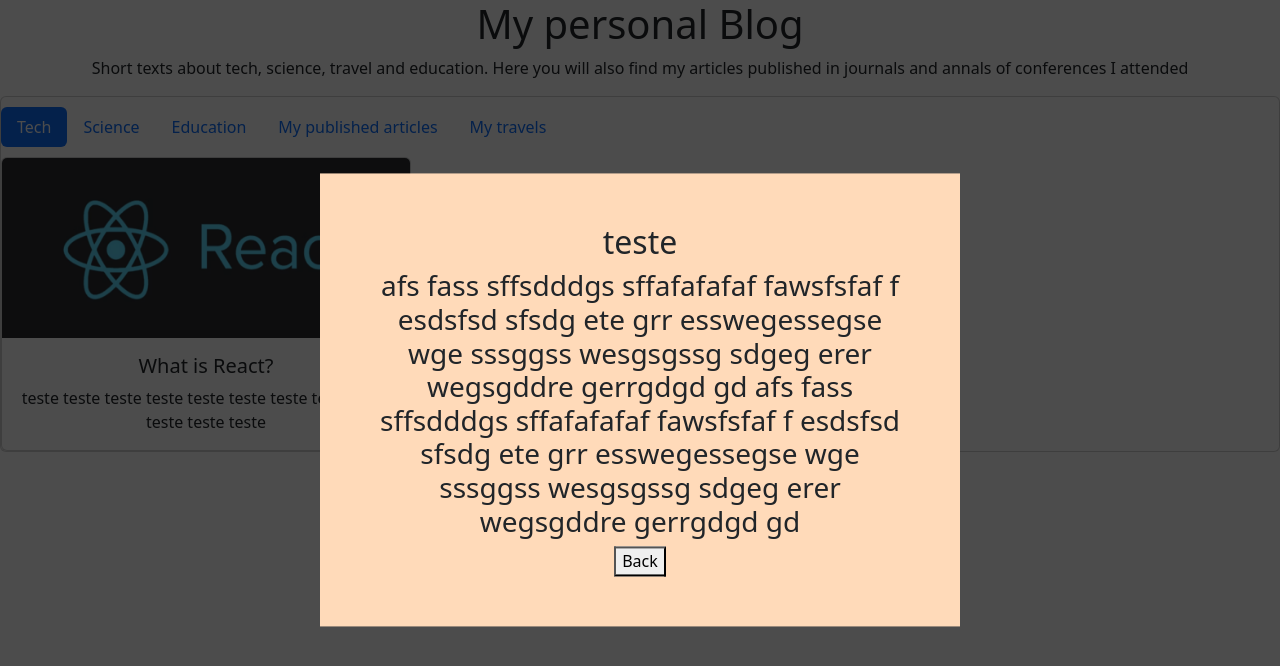
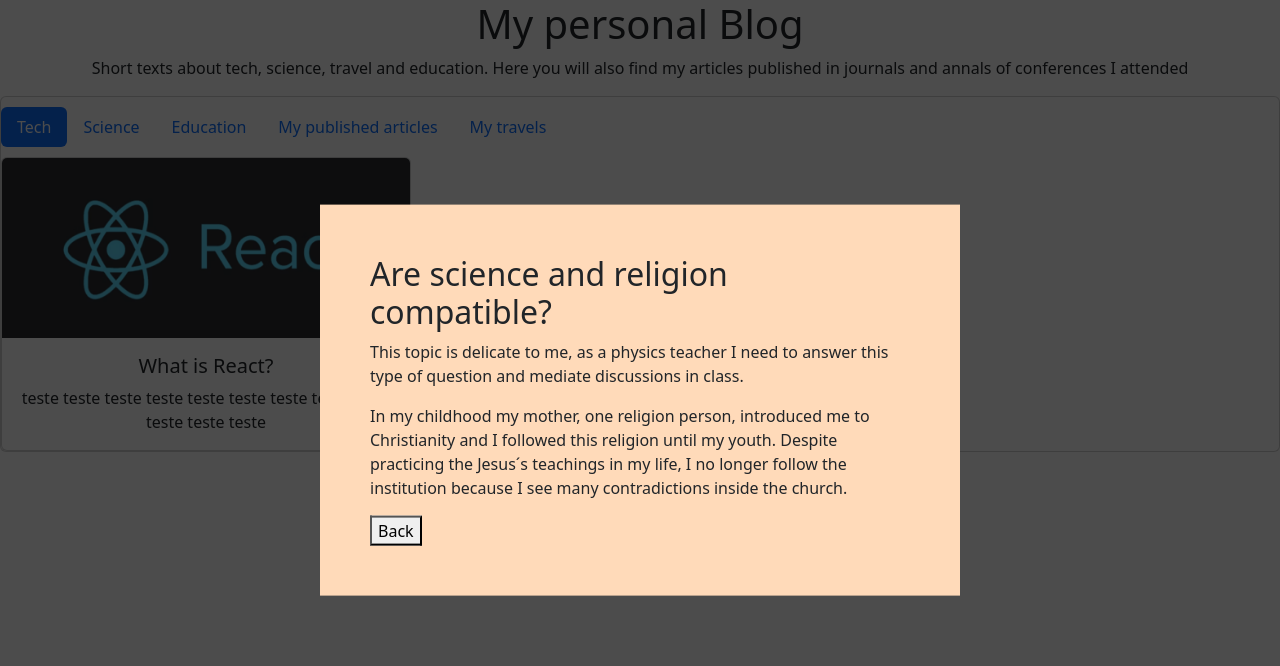
Before and after one commit to Lucas-Gualberto94/blog, a React (Create React App) app: page / in a window 1280 px wide. Both pictures are taken after a click on the element 206 px from the left and 304 px from the top of the page. Shown: the top 666 px of the page. Built offline with nearby package versions, Linux system fonts and the light colour scheme.

Commit message:
finishing Modal

```diff
--- a/public/index.html
+++ b/public/index.html
@@ -29,15 +29,6 @@
   <body>
     <noscript>You need to enable JavaScript to run this app.</noscript>
     <div id="root"></div>
-    <!--
-      This HTML file is a template.
-      If you open it directly in the browser, you will see an empty page.
-
-      You can add webfonts, meta tags, or analytics to this file.
-      The build step will place the bundled scripts into the <body> tag.
-
-      To begin the development, run `npm start` or `yarn start`.
-      To create a production bundle, use `npm run build` or `yarn build`.
-    -->
+    <div id="portal"></div>
   </body>
 </html>
--- /dev/null
+++ b/src/components/ContentBlog/ScienceReligion.js
@@ -0,0 +1,21 @@
+import React from "react";
+
+const ScienceReligion = () => {
+
+    return (
+        <div>
+            <h2>Are science and religion compatible?</h2>
+            <p>This topic is delicate to me, as a physics teacher I need to answer
+                this type of question and mediate discussions in class.
+            </p>
+            <p>
+            In my childhood my mother, one religion person, introduced me to Christianity
+            and I followed this religion until my youth. Despite practicing the Jesus´s
+            teachings in my life, I no longer follow the institution because I see many
+            contradictions inside the church.
+            </p>
+        </div>
+    );
+}
+
+export default ScienceReligion;
--- a/src/components/Modal.js
+++ b/src/components/Modal.js
@@ -1,24 +1,19 @@
 import React from "react";
+import ReactDOM  from "react-dom";
+import ScienceReligion from "./ContentBlog/ScienceReligion";
 
 const Modal = (props) => {
-    if(!props.openModal) return null
-    return (
+    if (!props.openModal) return null
+
+    return ReactDOM.createPortal(
         <>
-        <div className="box-1"></div>
-        <div className="box">
-            <h2>teste</h2>
-            <h3>afs fass sffsdddgs  sffafafafaf
-                 fawsfsfaf f esdsfsd sfsdg ete grr esswegessegse wge sssggss wesgsgssg
-                  sdgeg erer
-                    wegsgddre gerrgdgd gd
-                    afs fass sffsdddgs  sffafafafaf
-                 fawsfsfaf f esdsfsd sfsdg ete grr esswegessegse wge sssggss wesgsgssg
-                  sdgeg erer
-                    wegsgddre gerrgdgd gd
-            </h3>
-            <button onClick={props.onClose}>Back</button>
-        </div>
-        </>
+            <div className="box-1"></div>
+            <div className="box">
+                <ScienceReligion />
+                <button onClick={props.onClose}>Back</button>
+            </div>
+        </>,
+        document.getElementById('portal')
     )
 }
 
```
Also changed, not shown: public/manifest.json.
